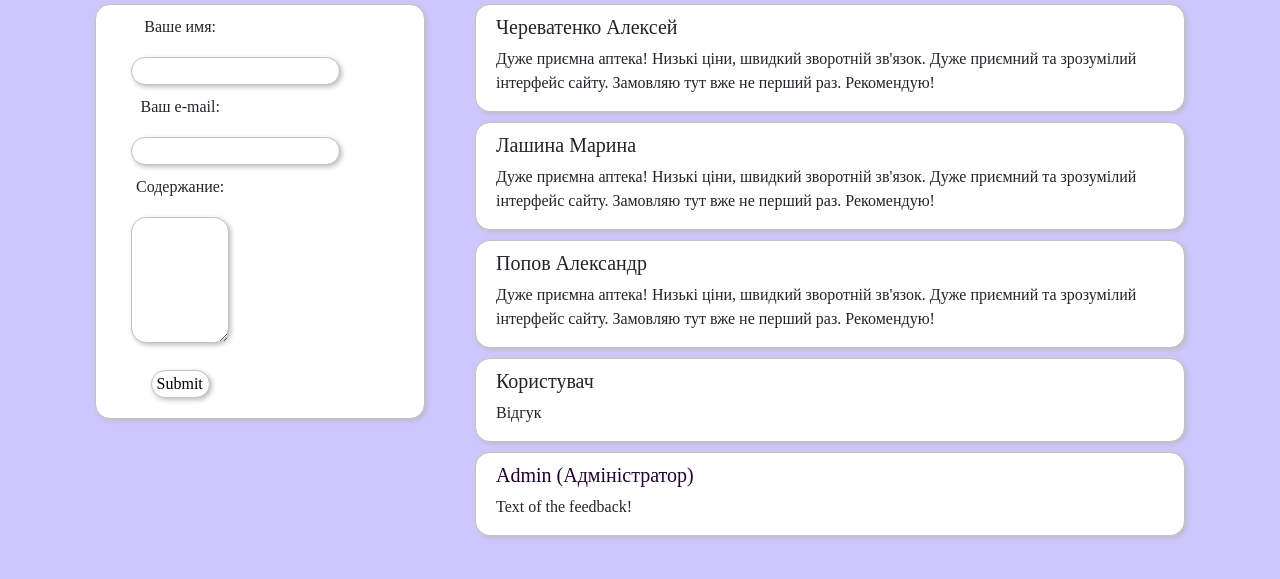
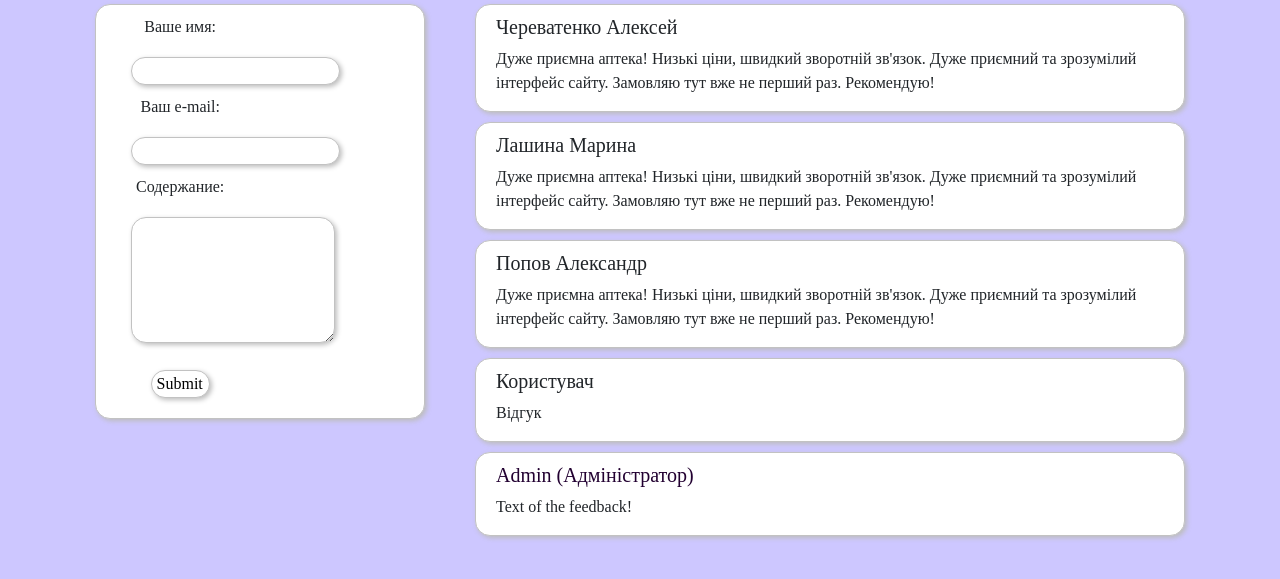
Before and after one commit to klukovka/Chemists, a PHP site: page /feedback.php in a window 1280 px wide. Shown: the part 126-705 px from the top of the page. Run offline with PHP 8.4, Linux system fonts and the light colour scheme.

Commit message:
textbox size auto

```diff
--- a/style.css
+++ b/style.css
@@ -85,8 +85,8 @@ nav .active {
 }
 
 #feedback {
-  width: 100%;
-  height: 100%;
+  width: auto;
+  height: auto;
 }
 
 .center {
```
